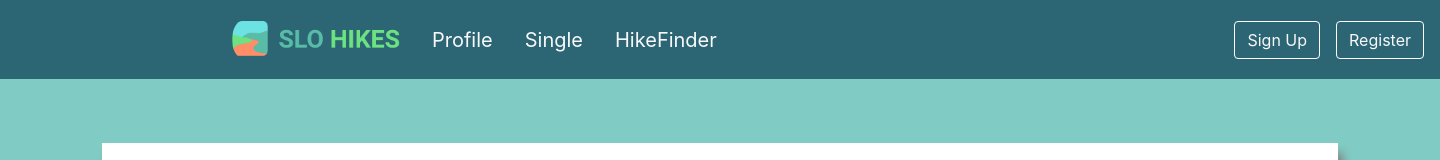
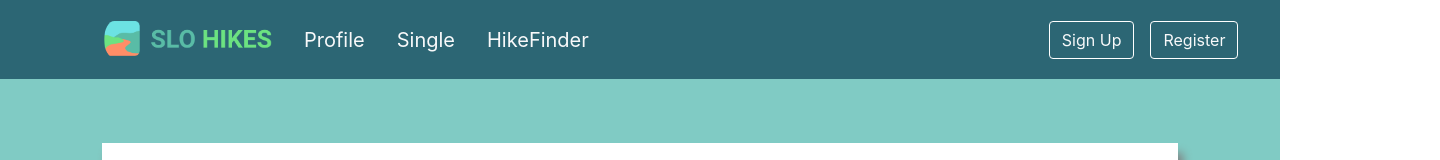
Before and after one commit to MaggieYang57/CSC308-TeamB, a React (Create React App) app in the folder frontend/: page / in a window 1280 px wide. Shown: the top 160 px of the page, 1440 px wide, since content can reach past the window. Built offline with nearby package versions, Linux system fonts and the light colour scheme; no server answers.

Commit message:
Adjusted margins for NavBar

```diff
--- a/frontend/src/App.js
+++ b/frontend/src/App.js
@@ -37,7 +37,7 @@ function App() {
   return (
     <BrowserRouter>
       <title>SLO Hikes</title>
-      <div className="App " style={{width: 1440, margin: "auto"}}>
+      <div className="App " style={{margin: "auto"}}>
         <Navigation />
         <Switch>
           <Route exact path ="/">
--- a/frontend/src/components/Navigation.js
+++ b/frontend/src/components/Navigation.js
@@ -7,7 +7,7 @@ export function Navigation({}) {
 
 			<nav class="navbar navbar-dark " style={{backgroundColor: '#2c6674'}}>
 			  <a class="navbar-brand" href="/">
-			  	<form class="form-inline " >
+			  	<form class="form-inline " style = {{marginLeft: '-10vw'}} >
 			  	  <img class=" nav-link " src="/images/SH.png" style={{width: 200, height: 53}}     />
 			  	  <a class="nav-link text-light" href="/Profile">Profile</a>
 				  <a class="nav-link text-light" href="/singlepage">Single</a>
@@ -15,7 +15,7 @@ export function Navigation({}) {
 
 			  	</form>
 			  </a>
-			  <form class="form-inline">
+			  <form class="form-inline" style = {{marginRight: '2vw'}}>
 			    <button class="btn btn-outline-light my-2 my-sm-0 m-3 border border-white" type="submit">Sign Up</button>
 			    <button class="btn btn-outline-light my-2 my-sm-0 border border-white" type="submit">Register</button>
 			  </form>
```
